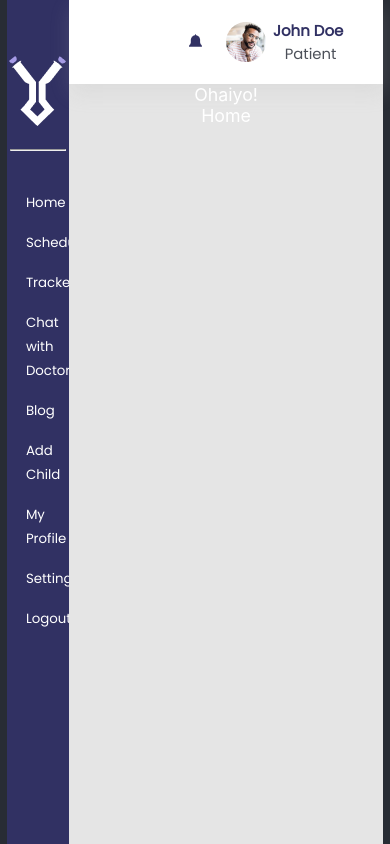
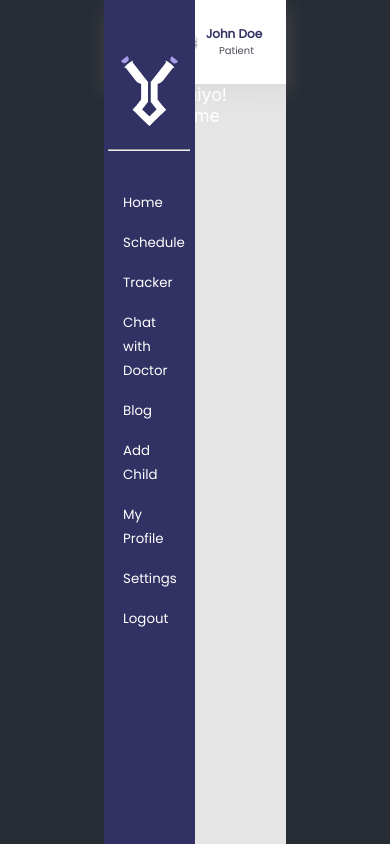
Before and after one commit to BanksMustapha7/antigen, a React (Create React App) app: page /Dashboard in a window 390 px wide. Built offline with nearby package versions, Linux system fonts and the light colour scheme.

Commit message:
Began design for mobile UI

```diff
--- a/src/Pages/Dashboard/dashboard.css
+++ b/src/Pages/Dashboard/dashboard.css
@@ -93,6 +93,7 @@
 .body .topbar div>button img {
     width: 13px;
     height: 13px;
+    box-shadow: rgba(0, 0, 0, 0.35) 0px 5px 15px;
 }
 
 .body .topbar div .user {
@@ -138,3 +139,47 @@
         display: none;
     }
 }
+
+@media screen and (max-width: 600px) {
+    .dashboard {
+        grid-template-columns: 1fr;
+        position: relative;
+    }
+
+    .sidebar {
+        position: absolute;
+        z-index: 4;
+        height: 100vh;
+        width: 50%;
+    }
+
+    .body .topbar {
+        padding: 1rem;
+    }
+
+    .body .topbar div .user img {
+        width: 25px;
+        height: 25px;
+    }
+
+    .body .topbar div .user {
+        gap: .5rem;
+    }
+
+    .body .topbar>div {
+        gap: 2rem
+    }
+
+    .body .topbar div .user div {
+        display: grid;
+        gap: none;
+    }
+
+    .body .topbar div .user h4 {
+        font-size: 12px;
+    }
+
+    .body .topbar div .user small {
+        font-size: 10px;
+    }
+}
```
